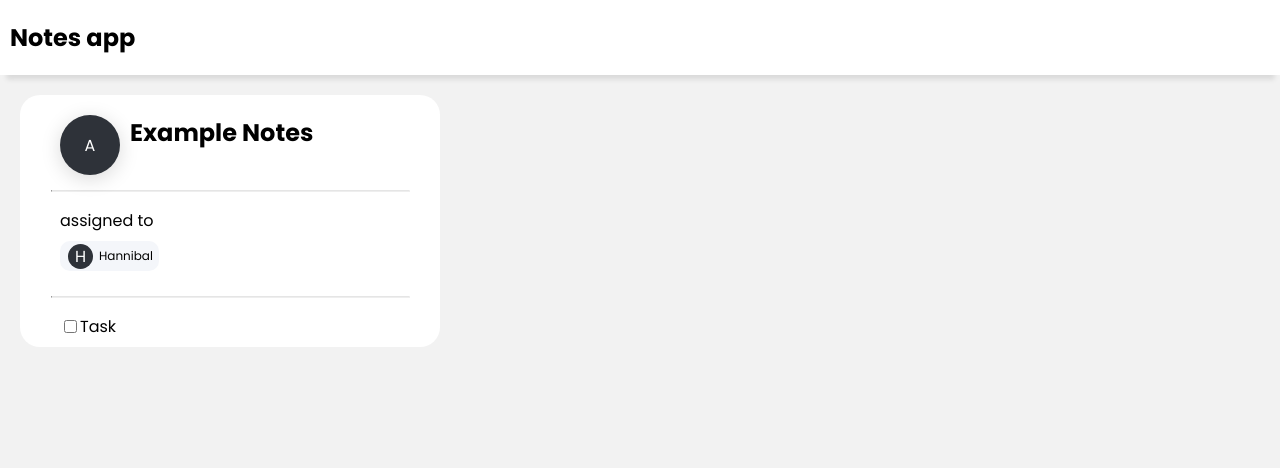
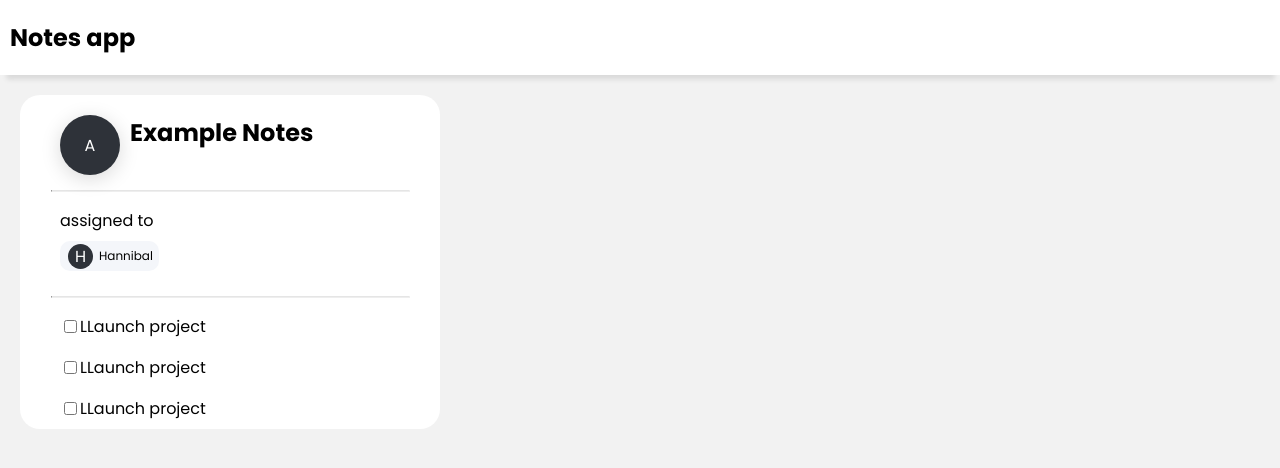
Before and after one commit to frogurt-p/noteapp, a React (Create React App) app: page / in a window 1280 px wide. Shown: the top 468 px of the page. Built offline with nearby package versions, Linux system fonts and the light colour scheme.

Commit message:
checkbox css alignment

```diff
--- a/src/compo/Card/Card.js
+++ b/src/compo/Card/Card.js
@@ -27,6 +27,8 @@ const Card = () => {
 
         <div className={styles.taskList}>
           <Task/>
+          <Task/>
+          <Task/>
         </div>
 
     </div>
--- a/src/compo/Card/Task/Task.js
+++ b/src/compo/Card/Task/Task.js
@@ -2,10 +2,16 @@ import React from 'react'
 import styles from './Task.module.css';
 
 const Task = () => {
+  const [checkState, setCheckState] = React.useState(false)
+
+  const handleCheck = () => {
+    setCheckState(prevState => !prevState)
+  }
+
   return (
     <div className={styles.task}>
-        <input type="checkbox"/>
-        <p>Task</p>
+        <input className={styles.checkbox} type="checkbox" checked={checkState} onChange={handleCheck}/>
+        <p>LLaunch project </p>
     </div>
   )
 }
--- a/src/compo/Card/Task/Task.module.css
+++ b/src/compo/Card/Task/Task.module.css
@@ -4,6 +4,15 @@
 }
 
 .task > p {
+    inline-size: 85%;
     margin-block-start: 0.5em;
     margin-block-end: 0.5em;
+    word-break: break-all;
 }
+
+.checkbox {
+    /* display: inline-block; */
+    /* vertical-align: top; */
+    height: 35px;
+
+}
```
